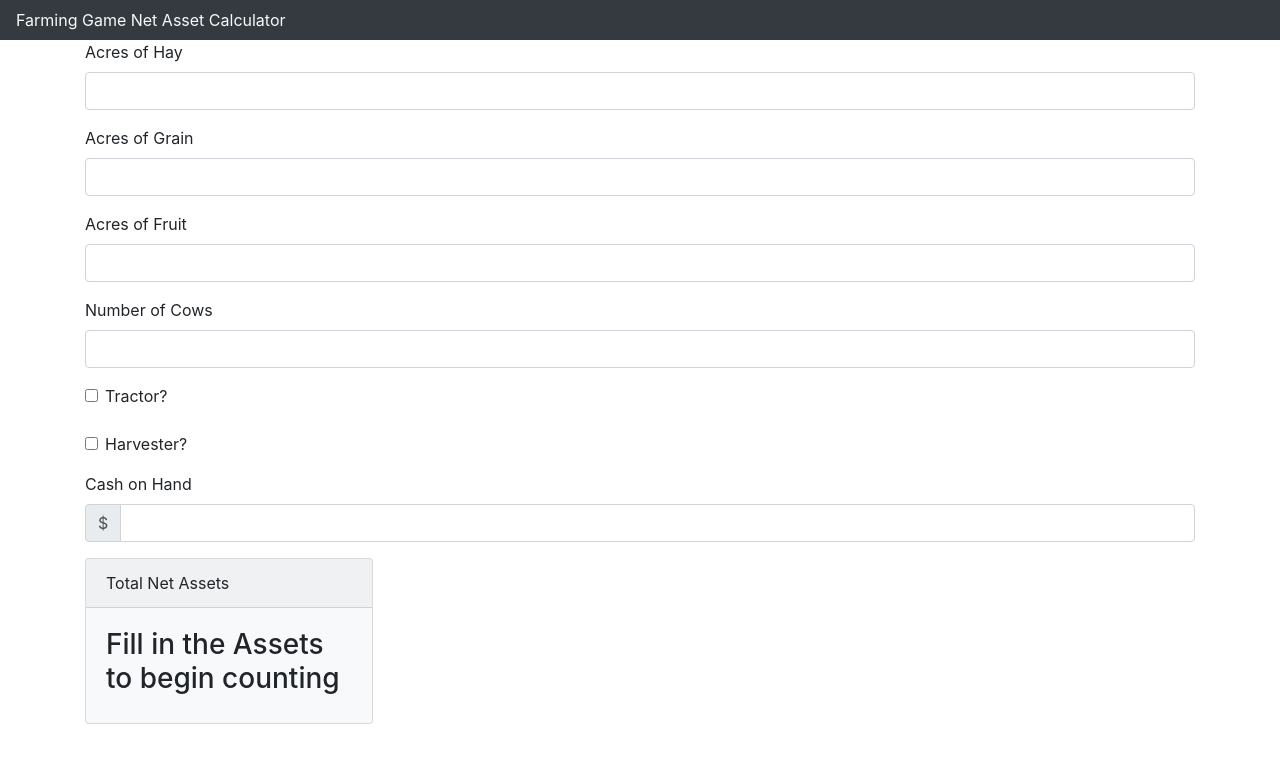
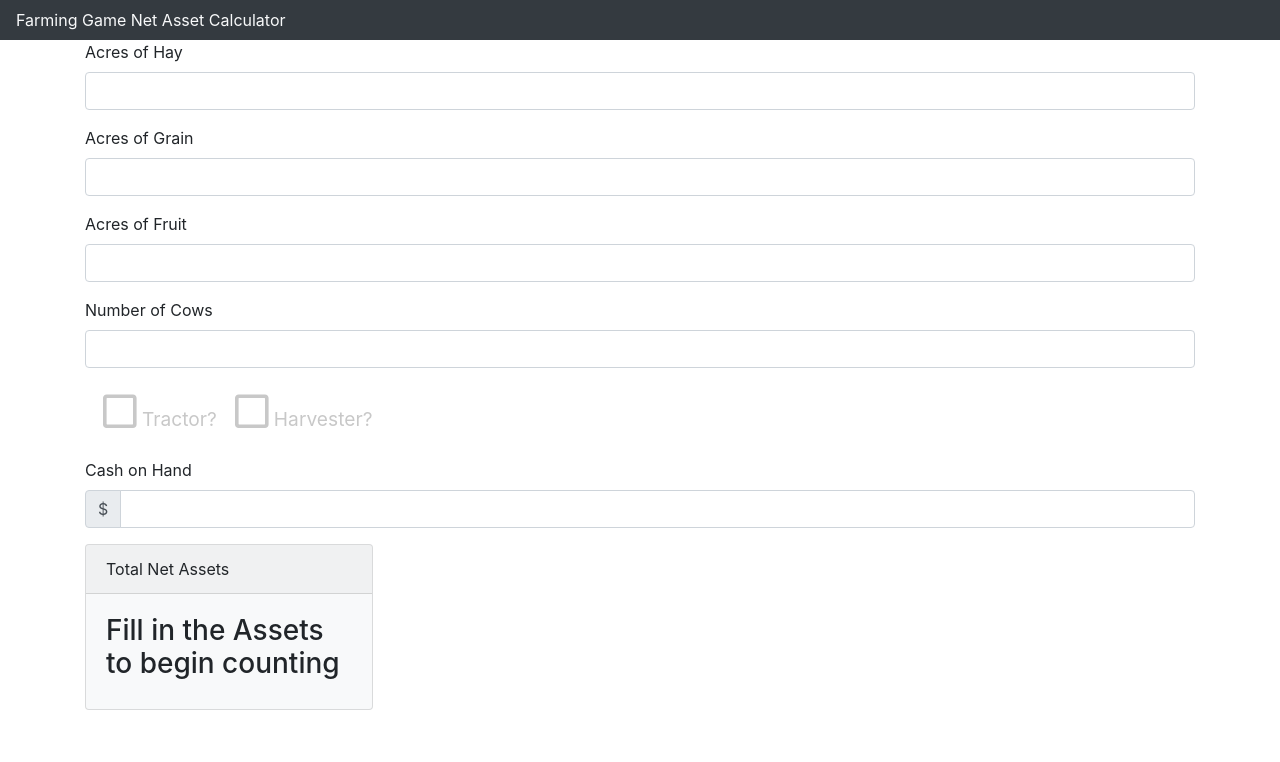
Before and after one commit to blairlierman/farming-game-calc, an Angular app: page / in a window 1280 px wide. Shown: the top 762 px of the page. Built offline with nearby package versions, Linux system fonts and the light colour scheme.

Commit message:
Format the Checkbox with custom FA icons

```diff
--- a/src/app/app.component.html
+++ b/src/app/app.component.html
@@ -32,16 +32,24 @@
     (change)="cowsChanged(cowCount.value)">
   </div>
   <div class="form-group form-check">
-    <input type="checkbox" class="form-check-input"
-    id="hasTractor" #hasTractor
-    (change)="tractorChanged(hasTractor.checked)">
-    <label for="hasTractor">Tractor?</label>
   </div>
-  <div class="form-group form-check">
-    <input type="checkbox" class="form-check-input"
-    id="hasHarvester" #hasHarvester
-    (change)="harvesterChanged(hasHarvester.checked)">
-    <label class="form-check-label" for="hasHarvester">Harvester?</label>
+  <div class="form-group form-check-inline">
+    <label class="form-check-label" for="hasTractor">
+      <input type="checkbox" class="form-check-input"
+      id="hasTractor" #hasTractor
+      (change)="tractorChanged(hasTractor.checked)">
+      <fa-icon [icon]="faSquare" class="fa fa-square-o fa-2x" ></fa-icon>
+      <fa-icon [icon]="faCheckSquare" class="fa fa-check-square-o fa-2x"></fa-icon>
+      Tractor?
+    </label>
+    <label class="form-check-label" for="hasHarvester">
+      <input type="checkbox" name='hasHarvester' class="form-check-input"
+      id="hasHarvester" #hasHarvester
+      (change)="harvesterChanged(hasHarvester.checked)">
+      <fa-icon [icon]="faSquare" class="fa fa-square-o fa-2x" ></fa-icon>
+      <fa-icon [icon]="faCheckSquare" class="fa fa-check-square-o fa-2x"></fa-icon>
+        Harvester?
+    </label>
   </div>
   <div class="form-group">
     <label for="cashAmount">Cash on Hand</label>
--- a/src/app/app.component.scss
+++ b/src/app/app.component.scss
@@ -0,0 +1,33 @@
+@import "../../node_modules/bootstrap/scss/functions";
+@import "../../node_modules/bootstrap/scss/variables";
+@import "../../node_modules/bootstrap/scss/mixins";
+
+label.form-check-label {
+  color: #c8c8c8;
+  font-size: 1.2em;
+}
+
+// Hide the actual checkbox but don't remove it from the DOM
+label input[type="checkbox"] {
+  opacity: 0;
+}
+
+label input[type="checkbox"] ~ fa-icon.fa.fa-square-o{
+  color: #c8c8c8;
+  display: inline;
+}
+
+label input[type="checkbox"] ~ fa-icon.fa.fa-check-square-o
+{
+  display: none;
+}
+
+label input[type="checkbox"]:checked ~ fa-icon.fa.fa-square-o{
+  display: none;
+}
+
+label input[type="checkbox"]:checked ~ fa-icon.fa.fa-check-square-o
+{
+  color: theme-color();
+  display: inline;
+}
--- a/src/app/app.component.ts
+++ b/src/app/app.component.ts
@@ -1,4 +1,5 @@
 import { Component } from '@angular/core';
+import { faCheckSquare, faSquare, IconDefinition } from '@fortawesome/free-regular-svg-icons';
 
 @Component({
   selector: 'app-root',
@@ -6,6 +7,8 @@ import { Component } from '@angular/core';
   styleUrls: ['./app.component.scss']
 })
 export class AppComponent {
+  faSquare: IconDefinition = faSquare;
+  faCheckSquare: IconDefinition = faCheckSquare;
   totalAmount = 0;
   hayAmount = 0;
   grainAmount = 0;
```
